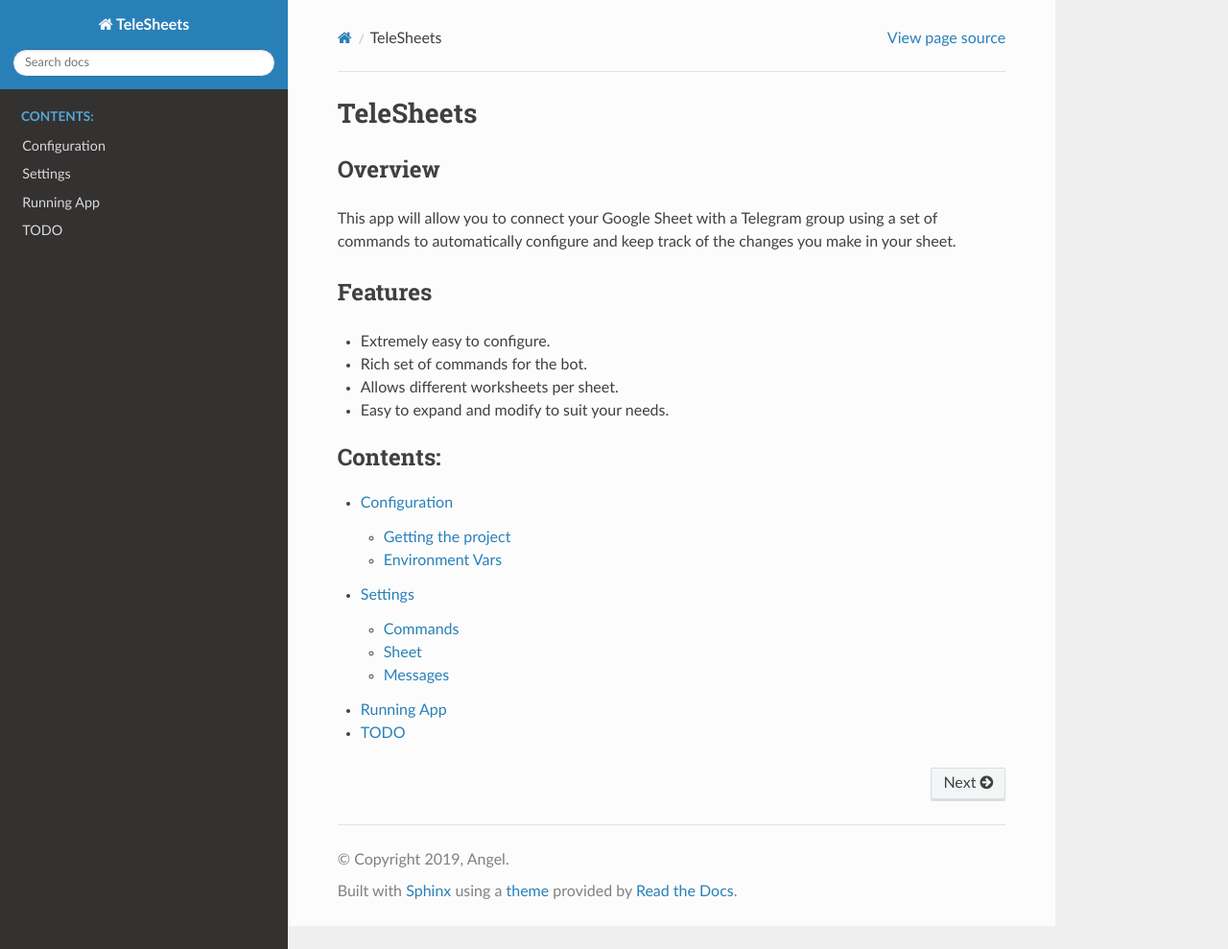
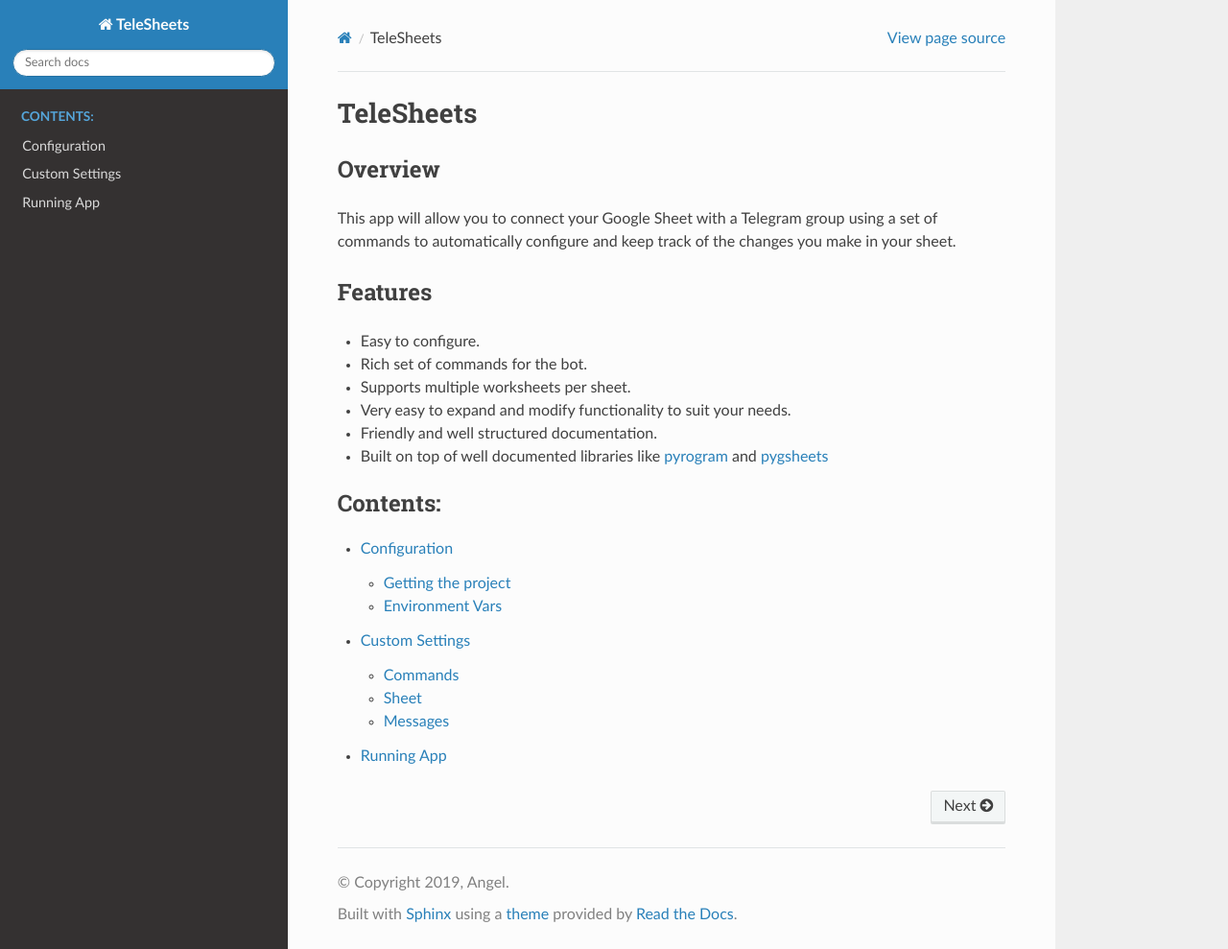
Before and after one commit to angelhodar/TeleSheets, a Sphinx documentation site: the page built from docs/index.rst, in a window 1280 px wide and 989 px high. Shown: the whole window at 96% size. Built offline with Sphinx 7.4.7 and the Read the Docs theme 2.0.0, drawn with Linux system fonts in a browser that asks for light colours.

Commit message:
Changed docs and other minor changes

```diff
--- a/bot.py
+++ b/bot.py
@@ -26,7 +26,6 @@
     EMAIL,
     CALENDAR,
     ATTENDANCE,
-    GRADE,
     GRADES,
     GRADES_WKS_NAME,
     ATTENDANCE_WKS_NAME,
--- a/docs/index.rst
+++ b/docs/index.rst
@@ -15,10 +10,12 @@
 Features
 --------
 
-* Extremely easy to configure.
+* Easy to configure.
 * Rich set of commands for the bot.
-* Allows different worksheets per sheet.
-* Easy to expand and modify to suit your needs.
+* Supports multiple worksheets per sheet.
+* Very easy to expand and modify functionality to suit your needs.
+* Friendly and well structured documentation.
+* Built on top of well documented libraries like `pyrogram <https://docs.pyrogram.org>`_ and `pygsheets <https://pygsheets.readthedocs.io/en/stable/>`_
 
 
 .. toctree::
@@ -28,4 +25,3 @@
    configuration.rst
    settings.rst
    running.rst
-   todo.rst
--- a/docs/settings.rst
+++ b/docs/settings.rst
@@ -1,5 +1,5 @@
-Settings
-========
+Custom Settings
+===============
 
 Once you have configured the most important and sensible data of your app, now the last thing is to
 adjust the rest of the app settings to your needs. All the settings are stored in the ``constants.py``
--- a/docs/todo.rst
+++ /dev/null
@@ -1,6 +0,0 @@
-TODO
-====
-
-* Explain how to create new commands.
-* Explain project structure.
-* Add pyrogram documentation link.
```
Also changed, not shown: other parts of docs/index.rst (+0 -5 lines), docs/configuration.rst (+5 -8 lines), 2 other files.
